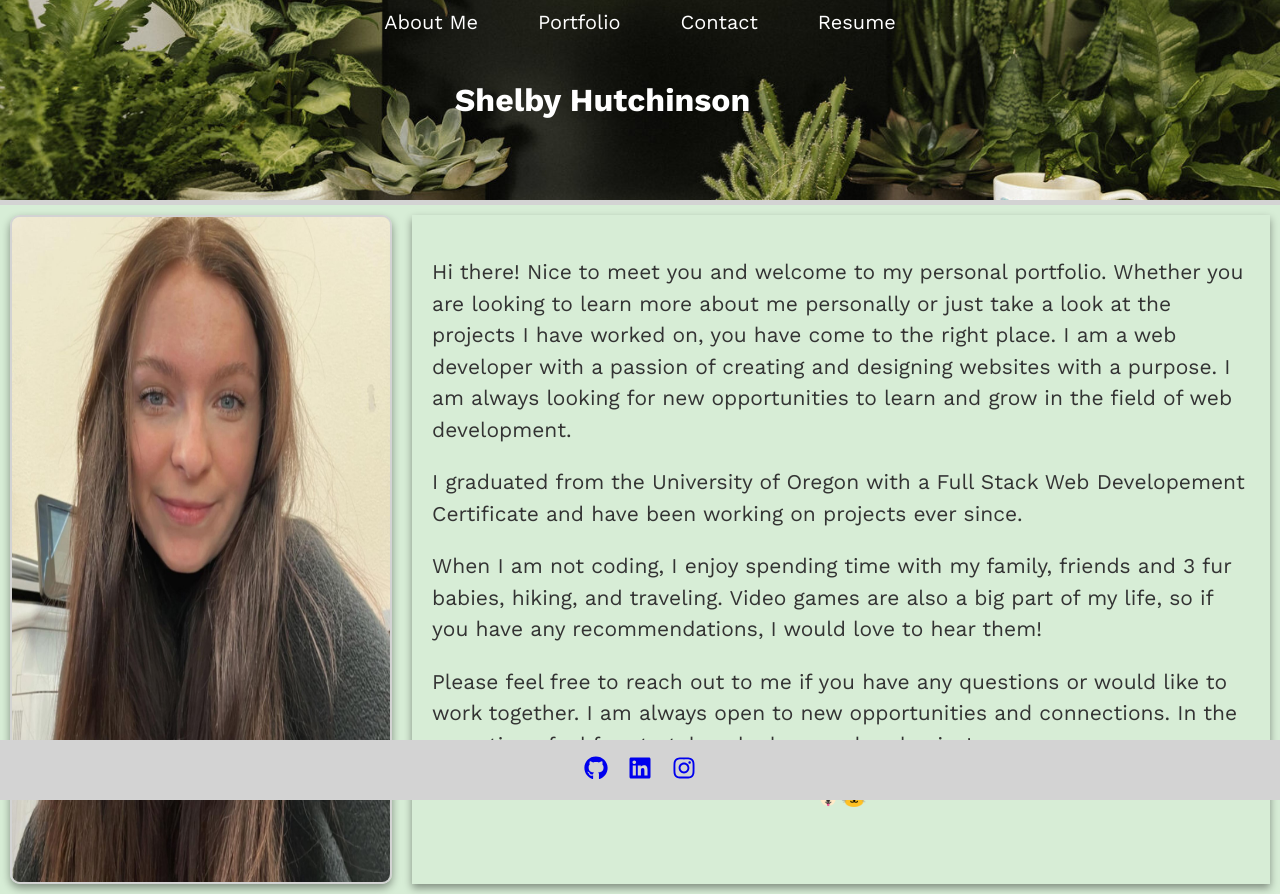
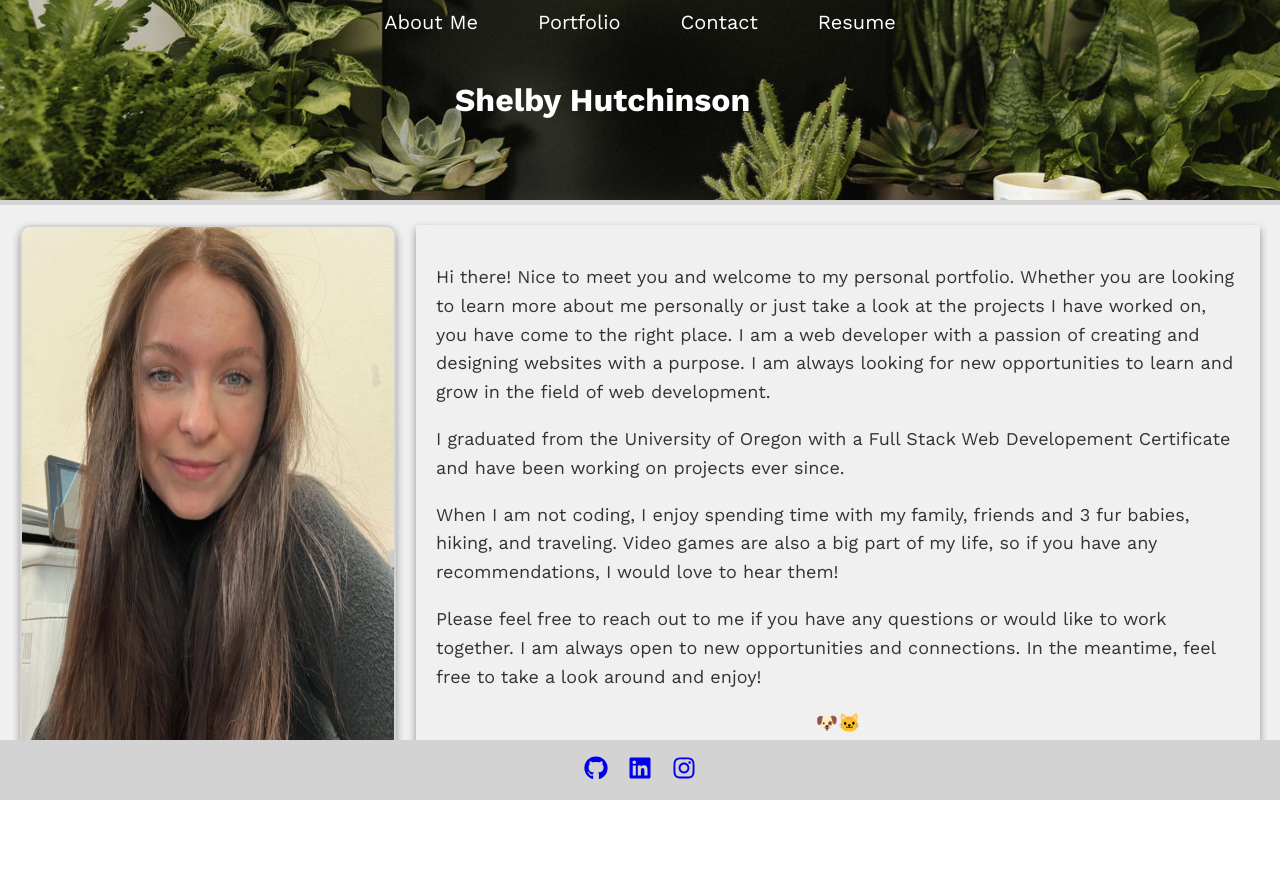
Before and after one commit to shhutc18/React-Portfolio, a React (Vite) app: page / in a window 1280 px wide. After the commit the page ends 800 px from the top, so only its background shows below. Built offline with nearby package versions, Linux system fonts and the light colour scheme.

Commit message:
added styling and background image

```diff
--- a/src/components/AboutMe.jsx
+++ b/src/components/AboutMe.jsx
@@ -2,30 +2,33 @@ import React from 'react';
 import myPicture from '../assets/images/Self.jpg'; // Replace with the path to your picture
 
 const AboutMe = () => {
-    const aboutMeStyle = {
-        display: 'flex',
-        justifyContent: 'space-between',
-        padding: '10px',
-        backgroundColor: '#d7edd6', // Add a background color
-    };
+  const aboutMeStyle = {
+    display: 'flex',
+    justifyContent: 'space-between',
+    padding: '20px',
+    backgroundColor: '#f0f0f0',
+    fontFamily: "'Work Sans', sans-serif",
+    color: '#333',
+    lineHeight: '1.6',
+  };
 
   const imageStyle = {
-    width: '30%', // Make the image smaller
+    width: '30%',
     marginRight: '20px',
-    borderRadius: '10px', // Add rounded corners
+    borderRadius: '10px',
     border: '2px solid lightgrey',
     boxShadow: '0px 4px 8px rgba(0, 0, 0, 0.4)',
   };
 
   const textStyle = {
-    width: '80%',
-    fontSize: '21px',
-    fontFamily: "'Work Sans', sans-serif",
-    color: '#333',
-    lineHeight: '1.5',
-    boxShadow: '0px 4px 8px rgba(0, 0, 0, 0.4)', // Add a box shadow
-    padding: '20px', // Add some padding
-    paddingBottom: '50px', // Add some padding to the bottom
+    width: '65%',
+    fontSize: '18px',
+    padding: '20px',
+    boxShadow: '0px 4px 8px rgba(0, 0, 0, 0.4)',
+  };
+
+  const emojiStyle = {
+    textAlign: 'center',
   };
 
   return (
@@ -46,7 +49,7 @@ const AboutMe = () => {
         <p>
             Please feel free to reach out to me if you have any questions or would like to work together. I am always open to new opportunities and connections. In the meantime, feel free to take a look around and enjoy!
         </p>
-        <p style={{ textAlign: 'center' }}>🐶🐱</p> {/* Center the dog and cat emojis */}
+        <p style={emojiStyle}>🐶🐱</p> {/* Center the dog and cat emojis */}
       </div>
     </div>
   );
```
